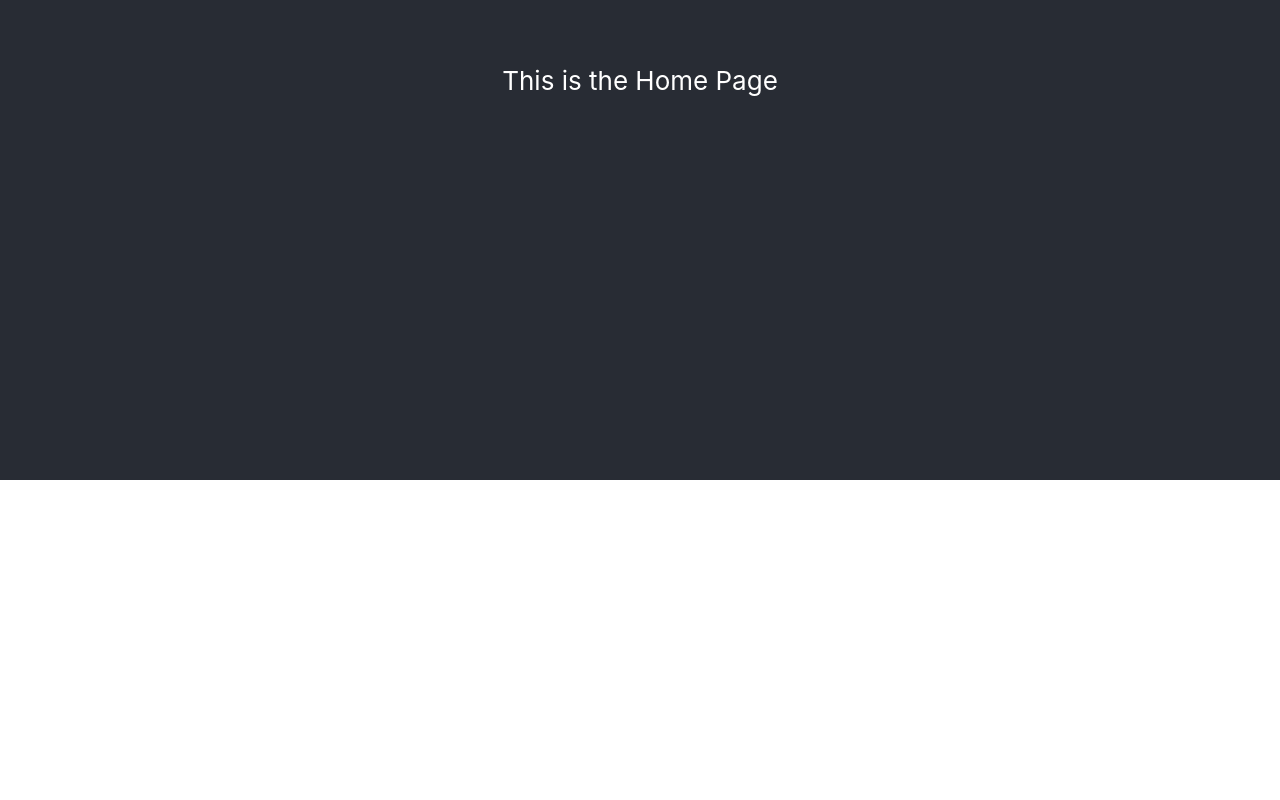
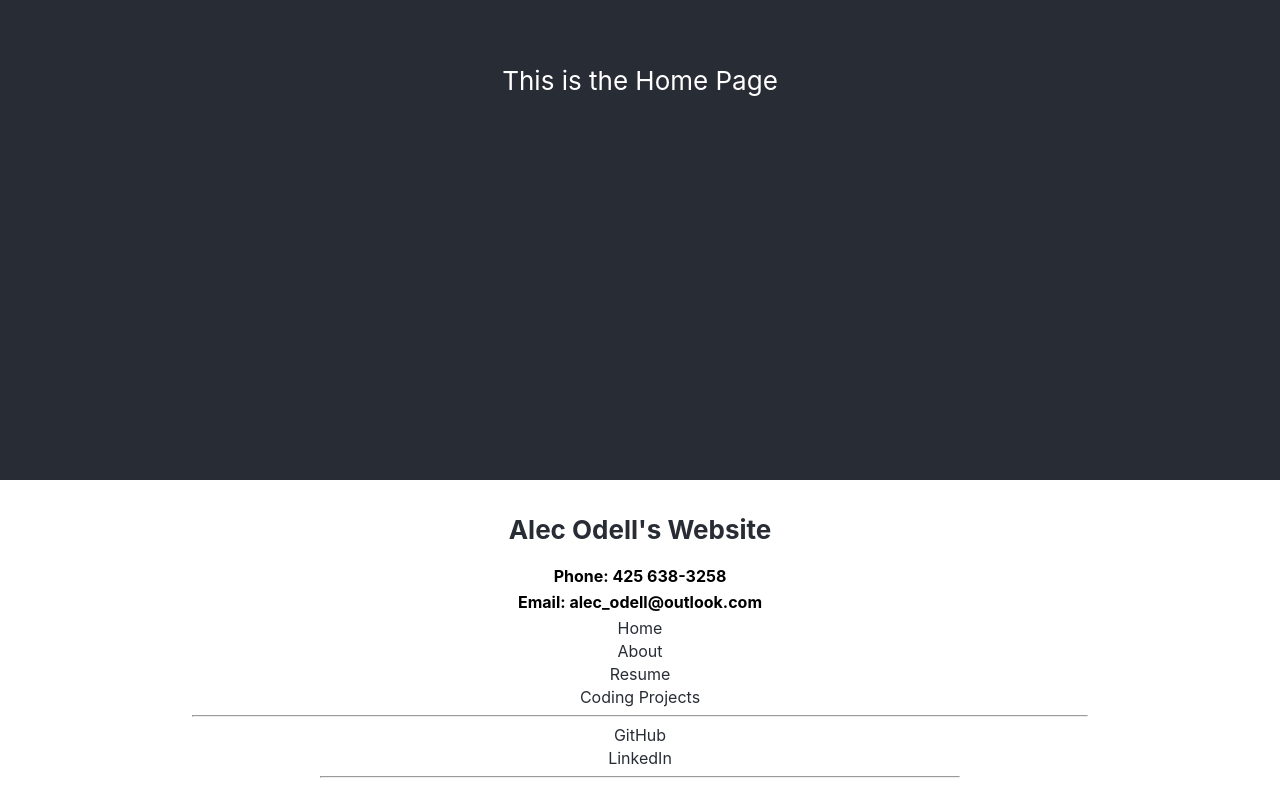
Before and after one commit to Alec-0dell/Portfolio-Website, a React (Create React App) app: page / in a window 1280 px wide. Shown: the part 395-1195 px from the top of the page. Before the commit the page ends 875 px from the top, so only its background shows below. Built offline with nearby package versions, Linux system fonts and the light colour scheme.

Commit message:
add footer with navigation and links

```diff
--- a/src/Components/Layout/Layout.css
+++ b/src/Components/Layout/Layout.css
@@ -10,13 +10,28 @@
     padding: 10px;
 }
 
-.Layout-Container {
+.Layout-Title-Footer{
+    flex: 1;
+    text-align: center;
+    font-weight: bold;
+    background-color: white;
+    font-size: calc(10px + 2vmin);
+    color: #282c34;
+    text-decoration: none;
+}
+
+.NavBar-Container {
     padding-top: 70;
     align-items: 'center';
     flex-direction: 'row';
     justify-content: 'space-evenly';
     width: '100%';
     margin-bottom: 20;
+    flex: 1;
+}
+
+.footer-container{
+    flex-direction: column;
     flex: 1;
 }
 
@@ -44,6 +59,13 @@
     visibility: hidden;
 }
 
+.hr-grey{
+    width: 70%;
+}
+.hr-grey-smaller{
+    width: 50%;
+}
+
 .hamburger{
     display: inline;
     z-index: 6;
@@ -60,3 +82,21 @@
     orientation: vertical;
     float: right;
 }
+
+.footer-item{
+    justify-content:center;
+    display: block;
+    text-align: center;
+    font-size: calc(2vmin);
+    color: #282c34;
+    text-decoration: none;
+    font-weight: normal;
+    margin: 3px;
+  }
+
+.contact-info{
+    font-size: calc(2vmin);
+    margin: 6px;
+    text-align: center;
+    font-weight: bolder;
+}
--- a/src/Components/Layout/Layout.js
+++ b/src/Components/Layout/Layout.js
@@ -4,8 +4,9 @@ import Sidebar from "./Sidebar";
 
 function Layout() {
     return (
-      <view className="Layout-Container">
+      <view >
         <hr className="hr"/>
+          <view className="NavBar-Container">
             <nav>
               <heading className="Layout-Title">Alec Odell</heading>
               <Link to="/" className="Layout-Link"> Home </Link>
@@ -18,8 +19,28 @@ function Layout() {
               <hr className="vertical-last"></hr>
               <Sidebar pageWrapId={'page-wrap'} outerContainerId={'outer-container'}/>
             </nav>
+          </view>
         <hr className="hr"/>
         <Outlet />
+
+          <nav>
+          <view className="footer-container">
+            <hr className="hr"></hr>
+            <h1 className="Layout-Title-Footer">Alec Odell's Website</h1>
+            <p className="contact-info">Phone: 425 638-3258</p>
+            <p className="contact-info">Email: alec_odell@outlook.com</p>
+            <Link to="/" className="footer-item"> Home </Link>
+            <Link to="/About" className="footer-item"> About </Link>
+            <Link to="/Resume" className="footer-item"> Resume </Link>
+            <Link to="/CodingProjects" className="footer-item"> Coding Projects </Link>
+            <hr className="hr-grey"></hr>
+            <a className="footer-item" href="https://github.com/Alec-0dell"> GitHub </a>
+            <a className="footer-item" href="https://www.linkedin.com/in/alec-odell/"> LinkedIn </a>
+            <hr className="hr-grey-smaller"></hr>
+            <hr className="hr"></hr>
+            </view>
+          </nav>
+
       </view>
     );
 }
```
Lines whose indentation alone changed are shown as unchanged.
